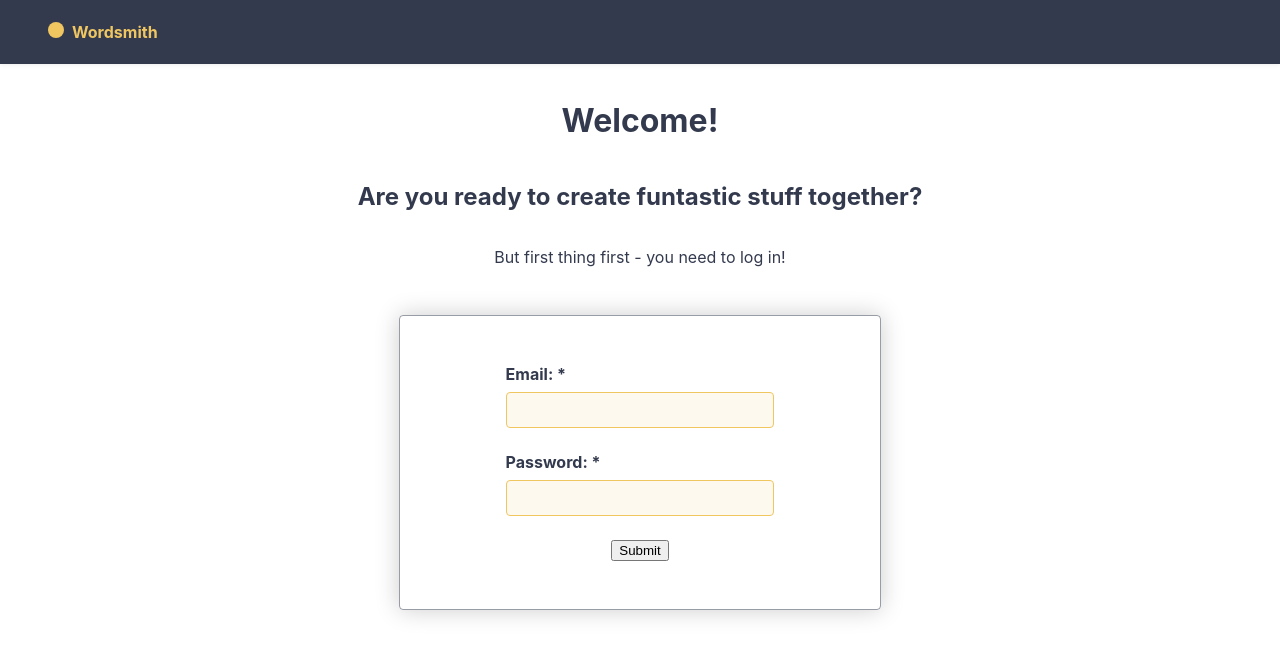
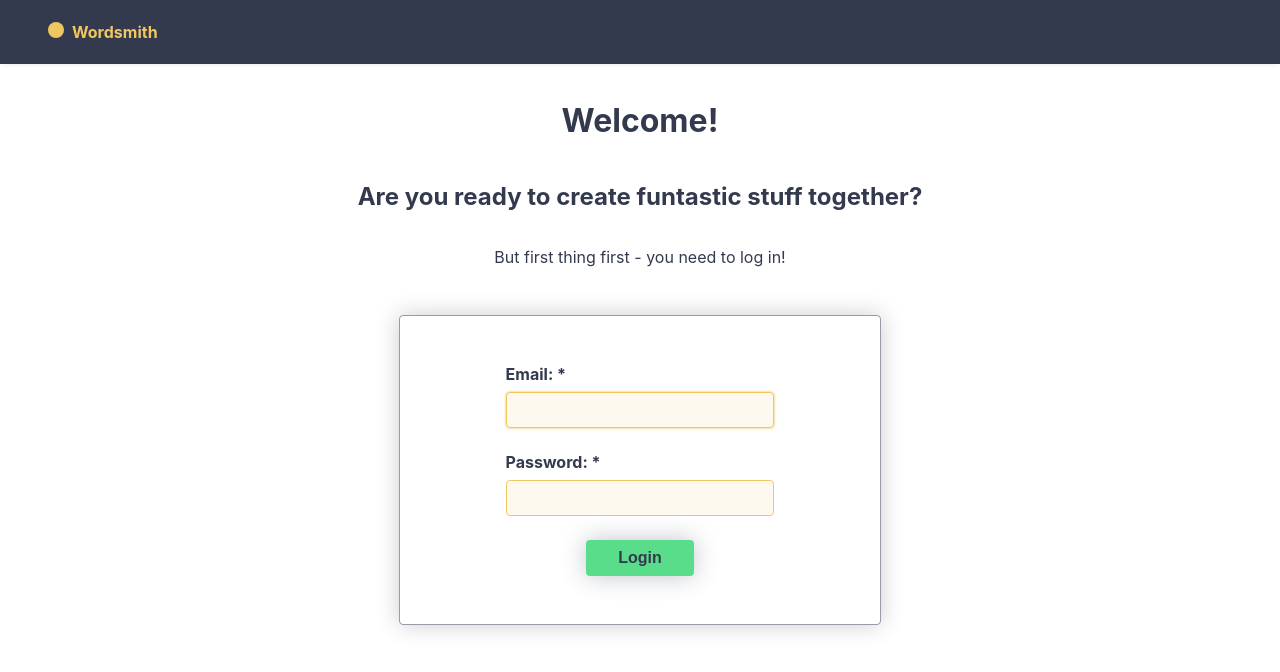
Before and after one commit to JelenaC/jelenac.github.io, a React (Create React App) app: page /#/login in a window 1280 px wide. Shown: the top 672 px of the page. Built offline with nearby package versions, Linux system fonts and the light colour scheme.

Commit message:
Reverse changes in login form.

```diff
--- a/src/ui-components/LoginForm.tsx
+++ b/src/ui-components/LoginForm.tsx
@@ -32,16 +32,16 @@ function LoginForm({
   onValidatePassword,
   onSubmit }: ILoginForm){
 
-  // const usernameInput = useRef<HTMLInputElement>(null)
+  const usernameInput = useRef<HTMLInputElement>(null)
 
-  // useEffect(() => {
-  //   usernameInput?.current && usernameInput.current.focus()
-  // }, [])
+  useEffect(() => {
+    usernameInput?.current && usernameInput.current.focus()
+  }, [])
 
   return (
     <FormContainer onSubmit={onSubmit} noValidate>
       <Input
-        // ref={usernameInput}
+        ref={usernameInput}
         label={usernameLabel}
         name='email'
         type='email'
@@ -59,7 +59,7 @@ function LoginForm({
         onBlur={onValidatePassword}
         errorMessage={passwordError}
         />
-      <input id="waza" type="submit" value="Submit"></input>
+      <Button children={buttonLabel} type={'submit'}></Button>
     </FormContainer>
   )
 }
```
